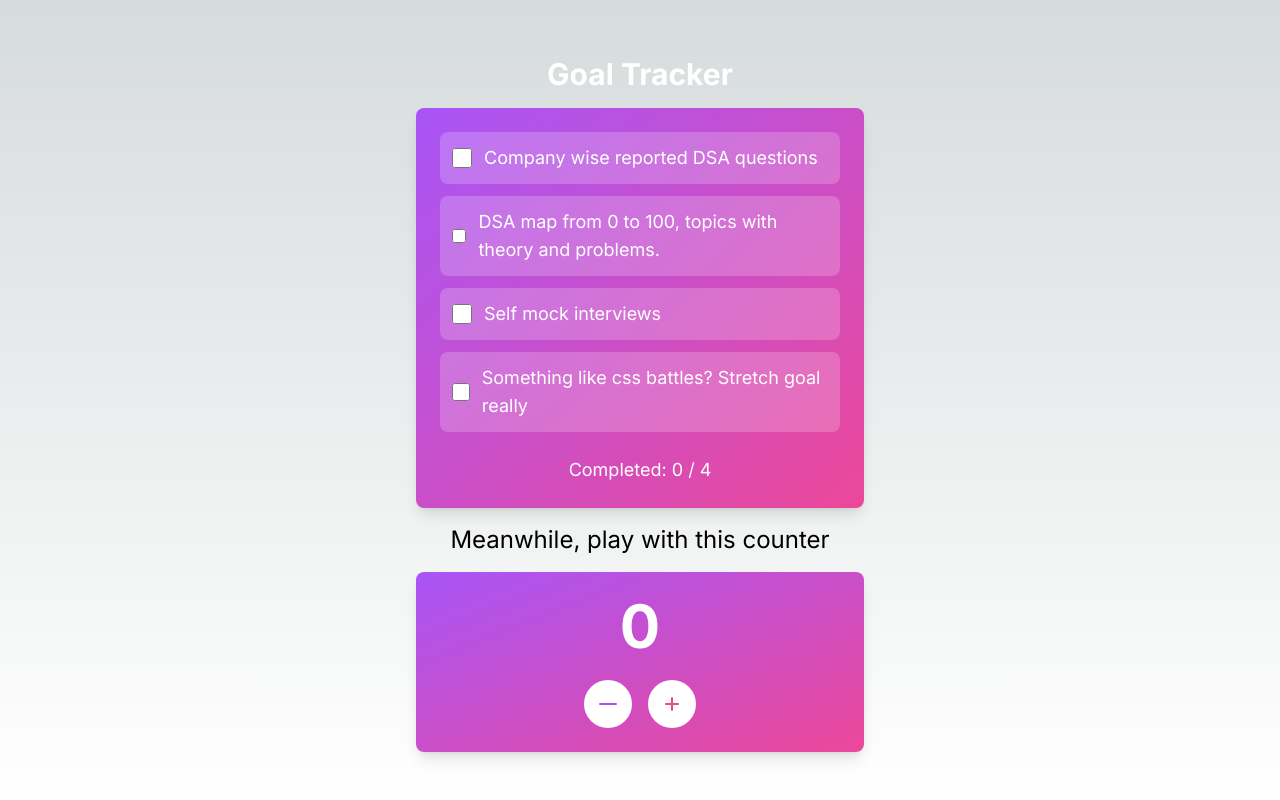
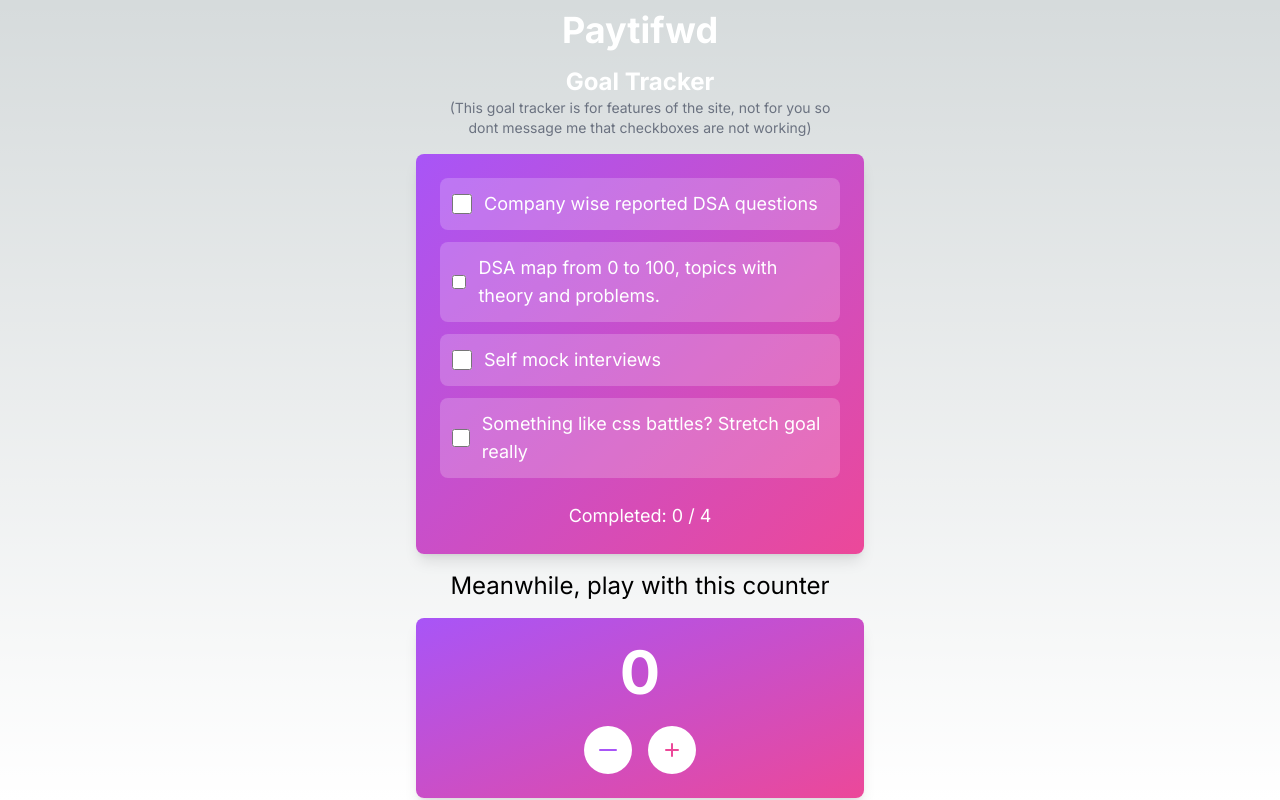
Before and after one commit to Payitfwd/pay-it-forward, a Next.js app: page / in a window 1280 px wide. Built offline with nearby package versions, Linux system fonts and the light colour scheme.

Commit message:
add more context

```diff
--- a/src/app/page.tsx
+++ b/src/app/page.tsx
@@ -4,12 +4,22 @@ import GoalTracker from "@/components/GoalTracker";
 export default function Home() {
   return (
     <main className="flex min-h-screen flex-col items-center px-4 justify-center">
-      <div className="flex flex-col">
-        <h2 className="text-3xl font-bold text-white mt-2 mb-4 text-center">
+      <div className="flex flex-col items-center">
+        <h2 className="text-4xl font-bold text-white mt-2 mb-2 text-center">
+          Paytifwd
+        </h2>
+        <h2 className="text-2xl font-bold text-white mt-2 text-center">
           Goal Tracker
         </h2>
+        <p className="text-sm font-normal text-gray-500 dark:text-gray-400">
+          (This goal tracker is for features of the site, not for you so
+        </p>
+        <p className="text-sm font-normal text-gray-500 dark:text-gray-400 mb-4">
+          dont message me that checkboxes are not working)
+        </p>
+
         <GoalTracker />
-        <div className="mt-4 flex flex-col gap-4 items-center">
+        <div className="mt-4 w-full flex flex-col gap-4 items-center">
           <p className="text-2xl">Meanwhile, play with this counter</p>
           <BeautifulCounter />
         </div>
```
